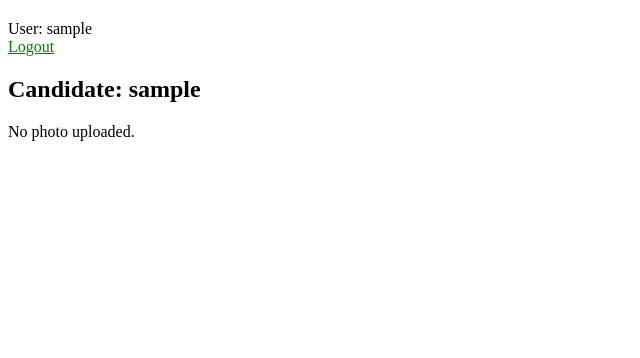
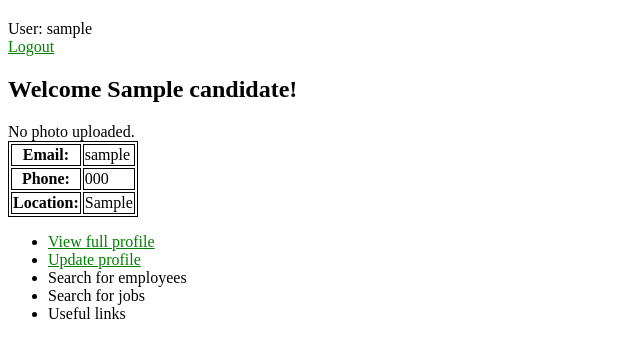
Before and after one commit to consultant-nursing-2017/tnai, a Django app: page /candidate/ in a window 1280 px wide. Shown: the top 358 px of the page, without its empty margins (0-640 px from the left). Run offline with Django 3.2, Linux system fonts and the light colour scheme; a user stored in the database is signed in; tables that the repository leaves empty hold one stand-in row (values such as "Sample post").

Commit message:
Fleshed out candidate module
1. Added 'city' field to Candidate profile.
2. Mostly finished "welcome" page for a candidate when they log in.
TODO: display uploaded photo.

```diff
--- a/candidate/forms.py
+++ b/candidate/forms.py
@@ -49,7 +49,7 @@ class PersonalForm(ModelForm):
     class Meta:
         model = Candidate
         fields = ['candidate_username', 'photograph', 'curriculum_vitae', 'name', 'fathers_name', 'date_of_birth', 'gender', 'marital_status', 'phone_number',
-            'house_number', 'area_locality', 'street_name', 'village_PS_PO', 'country', 'state', 'district', 'pin_code', ]
+            'house_number', 'area_locality', 'street_name', 'village_PS_PO', 'country', 'state', 'city', 'district', 'pin_code', ]
 
 #    def save(self, *args, **kwargs):
 #        self.fields['
--- a/candidate/models.py
+++ b/candidate/models.py
@@ -59,6 +59,7 @@ class Candidate(models.Model):
     village_PS_PO = models.CharField(max_length=200, default="PS/PO/Village")
     country = models.CharField(max_length=200, default="India")
     state = models.CharField(max_length=200, default="Delhi")
+    city = models.CharField(max_length=200, default="Delhi")
     district = models.CharField(max_length=200, default="Delhi")
     pin_code = models.CharField(max_length=200, default="110078")
 
--- a/candidate/templates/candidate/index.html
+++ b/candidate/templates/candidate/index.html
@@ -8,13 +8,34 @@
 
 {% block content %}
     {% if not object_does_not_exist %}
-        <h2>Candidate: {{ candidate.candidate_username }}</h2>
+        <h2> Welcome {{candidate.name}}! </h2>
         {% if photograph_exists %}
         <img src="{{ MEDIA_ROOT}}{{ candidate.photograph.url }}"></img>
         {% else %}
             No photo uploaded.
         {% endif %}
+        <table>
+            <tr>
+                <th>Email:</th>
+                <td>{{candidate.candidate_username}}</td>
+            </tr>
+            <tr>
+                <th>Phone:</th>
+                <td>{{candidate.phone_number}}</td>
+            </tr>
+            <tr>
+                <th>Location:</th>
+                <td>{{candidate.city}}</td>
+            </tr>
+        </table>
     {% else %}
-        Candidate not found!
+        No candidate details found!
     {% endif %}
+    <ul>
+        <li><a href="../candidate_profile">View full profile</a></li>
+        <li><a href="../submit_candidate_personal">Update profile</a></li>
+        <li>Search for employees</li>
+        <li>Search for jobs</li>
+        <li>Useful links</li>
+    </ul>
 {% endblock %}
--- a/candidate/templates/candidate/submit_candidate_personal.html
+++ b/candidate/templates/candidate/submit_candidate_personal.html
@@ -25,7 +25,7 @@
         </table>
         <h3>Permanent Address</h3>
         <table>
-        {% for field in personal_form.visible_fields|slice:"9:17" %}
+        {% for field in personal_form.visible_fields|slice:"9:18" %}
             <tr>
                 <td> {{field.label_tag}} </td>
                 <td>{{field.errors}} {{field}} </td>
--- a/candidate/views.py
+++ b/candidate/views.py
@@ -325,7 +325,7 @@ def entire_profile(request):
         for i, field in enumerate(personal_data):
             personal_data[i].append(getattr(candidate, field[1]))
 
-        address_data = [['House Number', 'house_number'], ['Area', 'area_locality'], ['Street', 'street_name'], ['Village', 'village_PS_PO'], ['Country', 'country'], ['State', 'state'], ['District', 'district'], ['Pin Code', 'pin_code']]
+        address_data = [['House Number', 'house_number'], ['Area', 'area_locality'], ['Street', 'street_name'], ['Village', 'village_PS_PO'], ['Country', 'country'], ['State', 'state'], ['City', 'city'], ['District', 'district'], ['Pin Code', 'pin_code']]
         for i, field in enumerate(address_data):
             address_data[i].append(getattr(candidate, field[1]))
 
```
